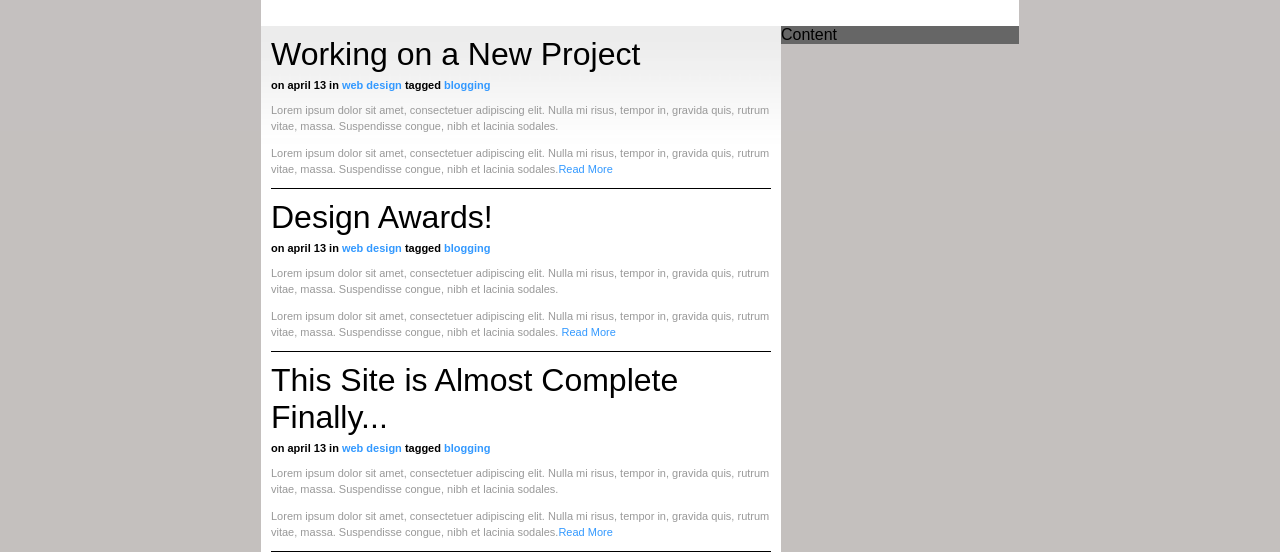
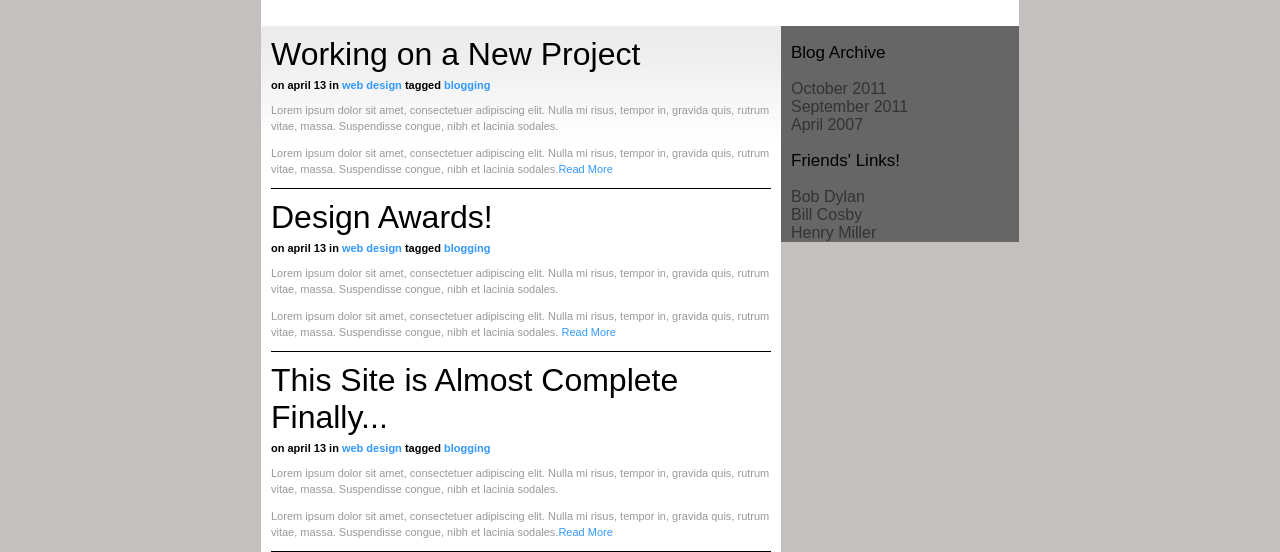
Before and after one commit to averygoodplanet/ecard, a plain HTML site: page index.html in a window 1280 px wide. Shown: the part 295-847 px from the top of the page. Drawn offline with Linux system fonts and the light colour scheme.

Commit message:
Started styling aside

```diff
--- a/css/style.css
+++ b/css/style.css
@@ -89,7 +89,19 @@ section {
 
 aside {
   float: left;
-  width: 238px;
+  width: 228px;
   /*height: 666px;*/
   background-color: #666666;
+  padding-left:10px;
 }
+
+aside a {
+  display:block;
+  text-decoration: none;
+  color: #333333;
+}
+
+h3 {
+  font-weight:lighter;
+  font-size: 17px;
+}
--- a/index.html
+++ b/index.html
@@ -50,7 +50,16 @@
         </div>
       </article>
     </section>
-    <aside class="links">Content</aside>
+    <aside class="links">
+      <h3>Blog Archive</h3>
+      <a href="#">October 2011</a>
+      <a href="#">September 2011</a>
+      <a href="#">April 2007</a>
+      <h3>Friends' Links!</h3>
+      <a href="#">Bob Dylan</a>
+      <a href="#">Bill Cosby</a>
+      <a href="#">Henry Miller</a>
+    </aside>
     <div class="clear"></div>
   </div> <!-- end of .container-->
 </body>
```
